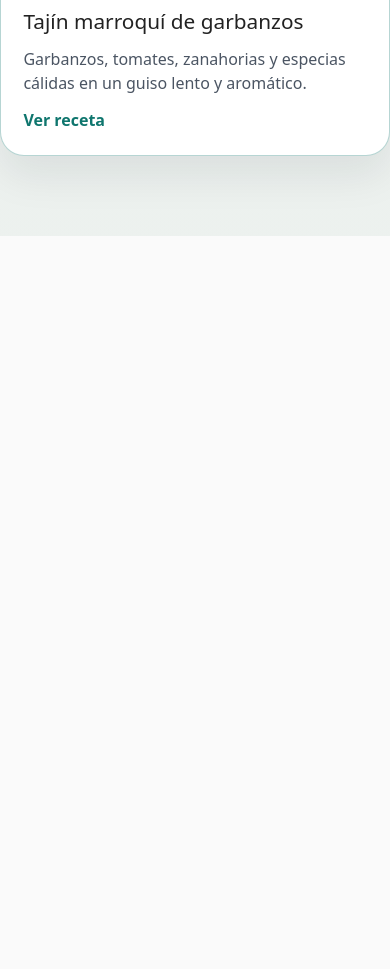
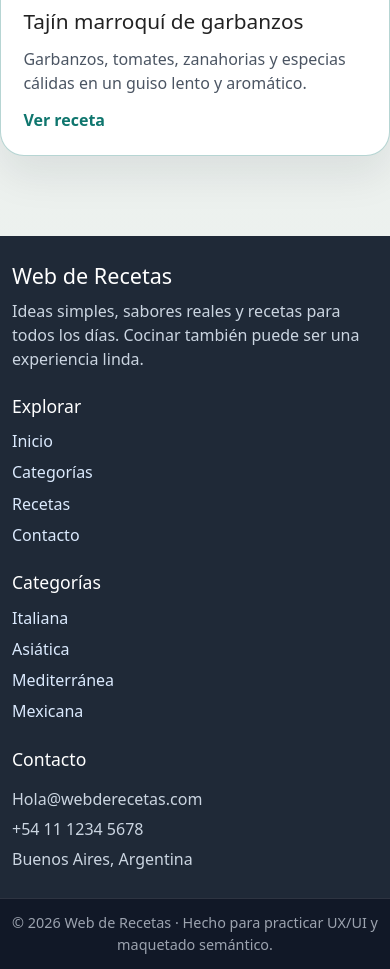
Before and after one commit to luchoNeiman/Web_de_recetas-maqueta-UMAI, a plain HTML site: page index.html in a window 390 px wide. Shown: the part 5507-6476 px from the top of the page. Before the commit the page ends 5807 px from the top, so only its background shows below. Drawn offline with nearby package versions, Linux system fonts and the light colour scheme.

Commit message:
footer hecho, abierto a modificaciones. falta detalle

```diff
--- a/assets/css/styles.css
+++ b/assets/css/styles.css
@@ -136,7 +136,7 @@ select {
     background-position: center;
     background-repeat: no-repeat;
     background-size: cover;
-    padding: 1.25rem 0;
+    padding: 11.2rem 0;
     position: relative;
 }
 
@@ -237,7 +237,7 @@ select {
 
 /* MAIN */
 .main-content {
-    padding-bottom: 4rem;
+    padding-bottom: 0;
 }
 
 .recipe-category {
@@ -462,7 +462,82 @@ select {
 }
 
 
+/* FOOTER */
+.footer-recetas {
+    background: #1f2937;
+    color: #e5e7eb;
+    margin-top: 0;
+}
+
+.footer-grid {
+    column-gap: 1.5rem;
+    display: grid;
+    grid-template-columns: 1.4fr 1fr 1fr 1fr;
+    padding-block: 2.2rem;
+    row-gap: 1.6rem;
+}
+
+.footer-block h2,
+.footer-block h3 {
+    color: #ffffff;
+    font-size: 1.1rem;
+    margin-bottom: 0.75rem;
+}
+
+.footer-brand h2 {
+    font-size: 1.35rem;
+    margin-bottom: 0.6rem;
+}
+
+.footer-brand p,
+.footer-contacto p {
+    color: #cbd5e1;
+    margin: 0;
+}
+
+.footer-links {
+    display: grid;
+    gap: 0.45rem;
+    list-style: none;
+    margin: 0;
+    padding: 0;
+}
+
+.footer-links a {
+    color: #dbeafe;
+    width: fit-content;
+}
+
+.footer-links a:hover,
+.footer-links a:focus-visible {
+    color: #fbbf24;
+    text-decoration: underline;
+}
+
+.footer-contacto {
+    display: grid;
+    font-style: normal;
+    gap: 0.35rem;
+}
+
+.footer-bottom {
+    background: #111827;
+    border-top: 0.0625rem solid rgba(255, 255, 255, 0.12);
+    padding-block: 0.85rem;
+}
+
+.footer-bottom p {
+    color: #9ca3af;
+    font-size: 0.9rem;
+    margin: 0;
+}
+
+
 @media (max-width: 62rem) {
+
+    .footer-grid {
+        grid-template-columns: 1fr 1fr;
+    }
 
     .recipe-grid__item,
     .recipe-grid__item--hero,
@@ -484,6 +559,15 @@ select {
 }
 
 @media (max-width: 40rem) {
+    .footer-grid {
+        grid-template-columns: 1fr;
+        padding-block: 1.7rem;
+    }
+
+    .footer-bottom p {
+        text-align: center;
+    }
+
     .hero-section {
         min-height: 23rem;
         padding: 1rem 0;
--- a/index.html
+++ b/index.html
@@ -175,8 +175,44 @@
         </section>
     </main>
 
-    <footer>
+    <footer class="footer-recetas" id="contacto">
+        <section class="container footer-grid" aria-label="Pie de página">
+            <div class="footer-block footer-brand">
+                <h2>Web de Recetas</h2>
+                <p>Ideas simples, sabores reales y recetas para todos los días. Cocinar también puede ser una experiencia linda.</p>
+            </div>
 
+            <nav class="footer-block" aria-label="Navegación del sitio">
+                <h3>Explorar</h3>
+                <ul class="footer-links" role="list">
+                    <li><a href="#">Inicio</a></li>
+                    <li><a href="#categorias">Categorías</a></li>
+                    <li><a href="#recetas">Recetas</a></li>
+                    <li><a href="#contacto">Contacto</a></li>
+                </ul>
+            </nav>
+
+            <div class="footer-block" aria-label="Tipos de recetas">
+                <h3>Categorías</h3>
+                <ul class="footer-links" role="list">
+                    <li><a href="#categorias">Italiana</a></li>
+                    <li><a href="#recetas">Asiática</a></li>
+                    <li><a href="#recetas">Mediterránea</a></li>
+                    <li><a href="#recetas">Mexicana</a></li>
+                </ul>
+            </div>
+
+            <div class="footer-block footer-contacto">
+                <h3>Contacto</h3>
+                <p>Hola@webderecetas.com</p>
+                <p>+54 11 1234 5678</p>
+                <p>Buenos Aires, Argentina</p>
+            </div>
+        </section>
+
+        <section class="footer-bottom">
+            <p class="container">© 2026 Web de Recetas · Hecho para practicar UX/UI y maquetado semántico.</p>
+        </section>
     </footer>
 </body>
 
```
